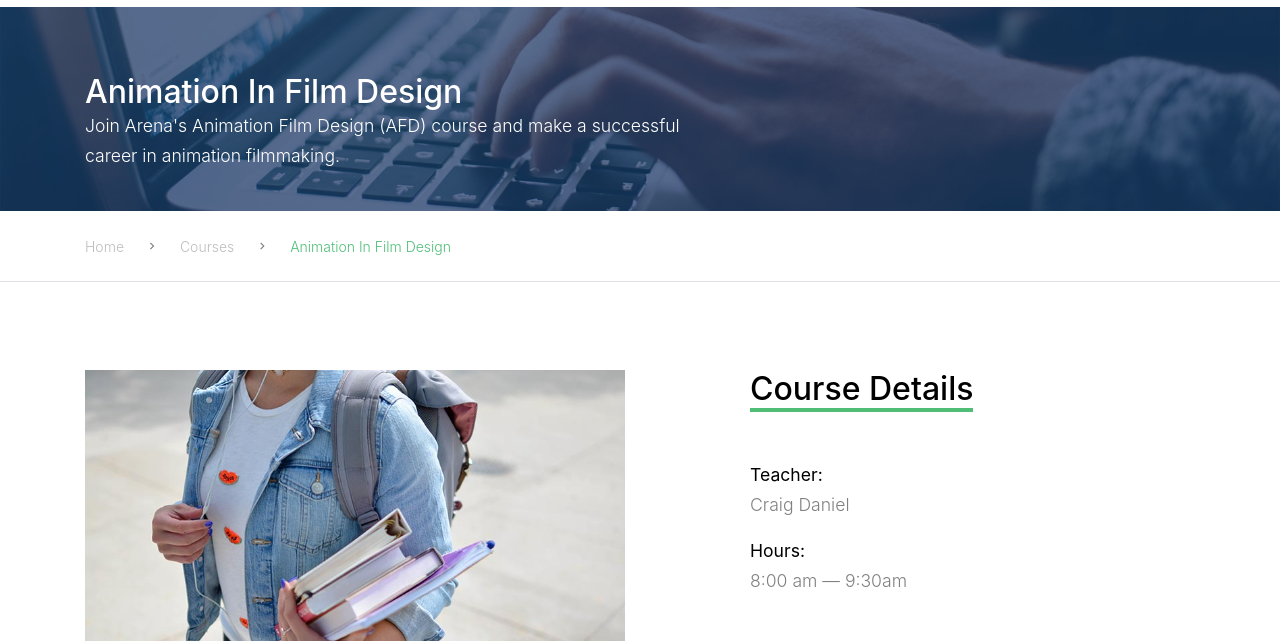
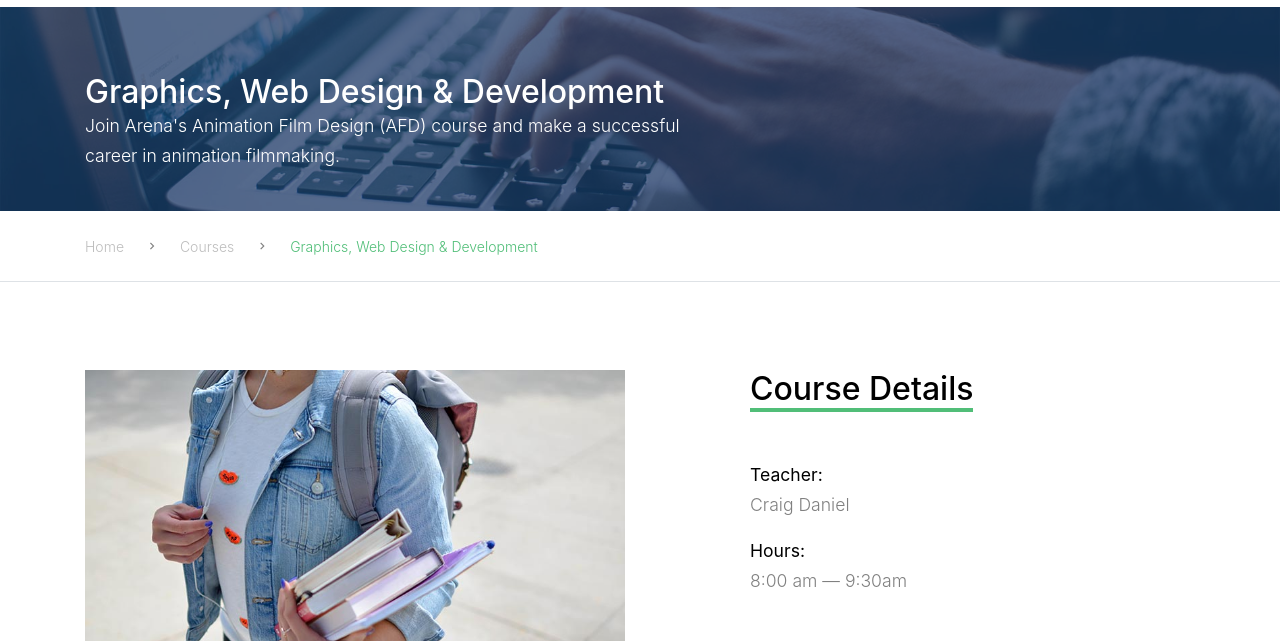
Before and after one commit to tusharbishttoshi/arenaByMuskan, a plain HTML site: page gwdd.html in a window 1280 px wide. Shown: the part 157-798 px from the top of the page. Drawn offline with Linux system fonts and the light colour scheme; files whose address does not match are found by name; a web font is replaced by a local one.

Commit message:
remove errors in courses page

```diff
--- a/gwdd.html
+++ b/gwdd.html
@@ -2,7 +2,7 @@
 <html lang="en">
 
 <head>
-    <title>Animation in Film Design | Courses</title>
+    <title>Graphics, Web Design & Development | Courses</title>
     <meta charset="utf-8">
     <meta name="viewport" content="width=device-width, initial-scale=1, shrink-to-fit=no">
 
@@ -119,7 +119,7 @@
             <div class="container">
                 <div class="row align-items-end">
                     <div class="col-lg-7">
-                        <h2 class="mb-0">Animation In Film Design</h2>
+                        <h2 class="mb-0">Graphics, Web Design & Development</h2>
                         <p>Join Arena's Animation Film Design (AFD) course and make a successful career in animation
                             filmmaking.</p>
                     </div>
@@ -134,7 +134,7 @@
                 <span class="mx-3 icon-keyboard_arrow_right"></span>
                 <a href="courses.html">Courses</a>
                 <span class="mx-3 icon-keyboard_arrow_right"></span>
-                <span class="current">Animation In Film Design</span>
+                <span class="current">Graphics, Web Design & Development</span>
             </div>
         </div>
 
```
Also changed, not shown: courses.html (+2 -2 lines).
